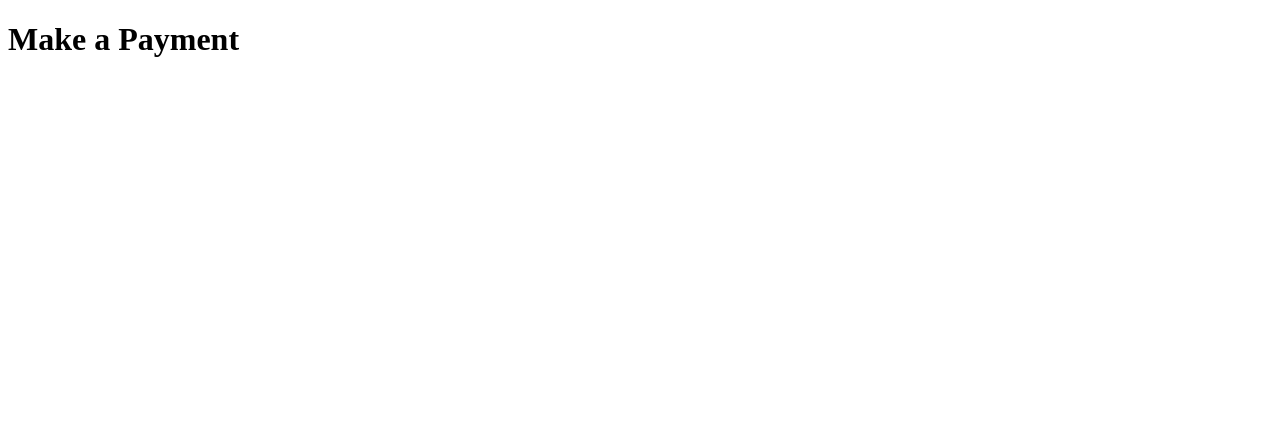
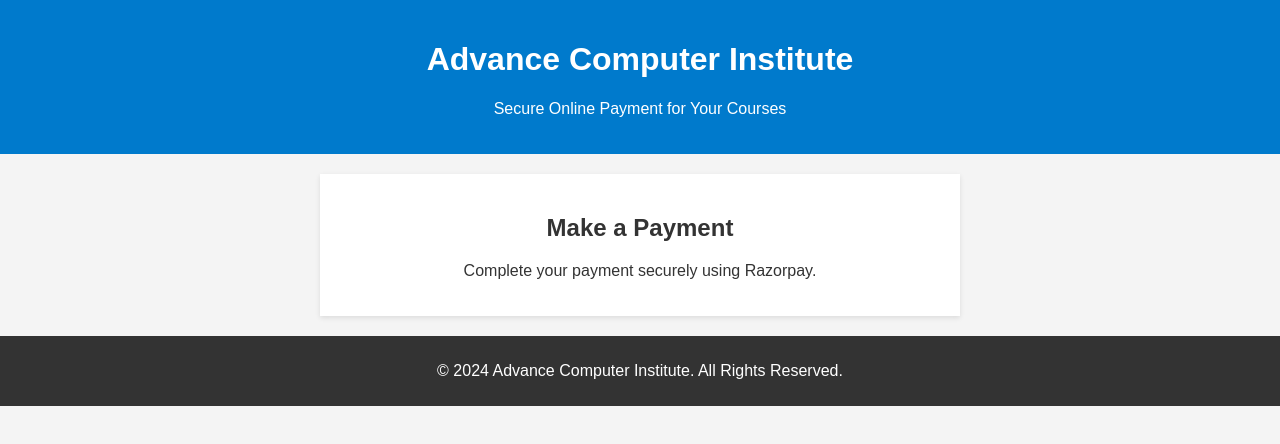
Before and after one commit to aciamar1010/webaci.github.io, a plain HTML site: page INDEX.HTML in a window 1280 px wide. Drawn offline with Linux system fonts and the light colour scheme.

Commit message:
Add files via upload

```diff
--- a/INDEX.HTML
+++ b/INDEX.HTML
@@ -3,15 +3,64 @@
 <head>
     <meta charset="UTF-8">
     <meta name="viewport" content="width=device-width, initial-scale=1.0">
-    <title>Razorpay Payment</title>
+    <title>Advance Computer Institute - Payment</title>
+    <style>
+        body {
+            font-family: Arial, sans-serif;
+            margin: 0;
+            padding: 0;
+            background-color: #f4f4f4;
+            color: #333;
+            text-align: center;
+        }
+        header {
+            background: #007acc;
+            color: white;
+            padding: 20px 0;
+        }
+        section {
+            margin: 20px auto;
+            max-width: 600px;
+            padding: 20px;
+            background: white;
+            box-shadow: 0px 2px 5px rgba(0, 0, 0, 0.1);
+        }
+        button {
+            background: #007acc;
+            color: white;
+            border: none;
+            padding: 10px 20px;
+            font-size: 16px;
+            cursor: pointer;
+        }
+        button:hover {
+            background: #005f99;
+        }
+        footer {
+            background: #333;
+            color: white;
+            padding: 10px 0;
+            margin-top: 20px;
+        }
+    </style>
 </head>
 <body>
-    <h1>Make a Payment</h1>
+    <header>
+        <h1>Advance Computer Institute</h1>
+        <p>Secure Online Payment for Your Courses</p>
+    </header>
+    <section>
+        <h2>Make a Payment</h2>
+        <p>Complete your payment securely using Razorpay.</p>
         <!-- Razorpay payment button -->
         <form>
             <script src="https://checkout.razorpay.com/v1/payment-button.js"
                     data-payment_button_id="pl_PTMvjvJjht0Ems" async>
             </script>
         </form>
+    </section>
+    <footer>
+        <p>© 2024 Advance Computer Institute. All Rights Reserved.</p>
+    </footer>
 </body>
 </html>
```
Lines whose indentation alone changed are shown as unchanged.
